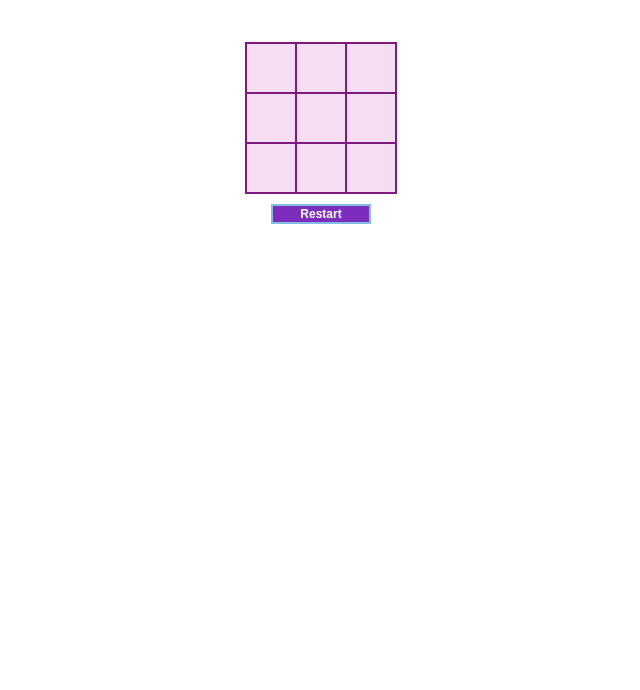
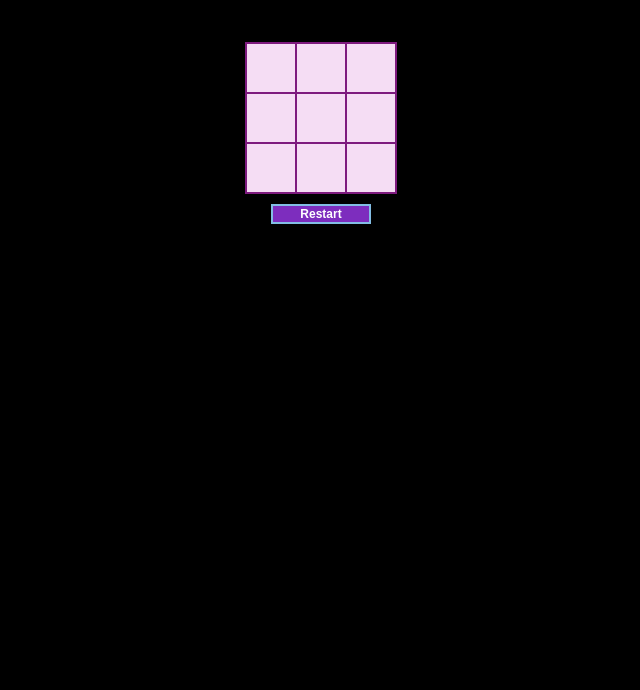
Before and after one commit to FOSSCODY-1/M.G.C.Sewwandi, a plain HTML site: page index.html in a window 1280 px wide. Shown: the part 110-800 px from the top of the page, without its empty margins (319-959 px from the left). Drawn offline with Linux system fonts and the light colour scheme.

Commit message:
change_background

```diff
--- a/style.css
+++ b/style.css
@@ -59,3 +59,7 @@
     border: 1px solid yellow;
 
 }
+
+body{
+    background: #000000;
+}
```
